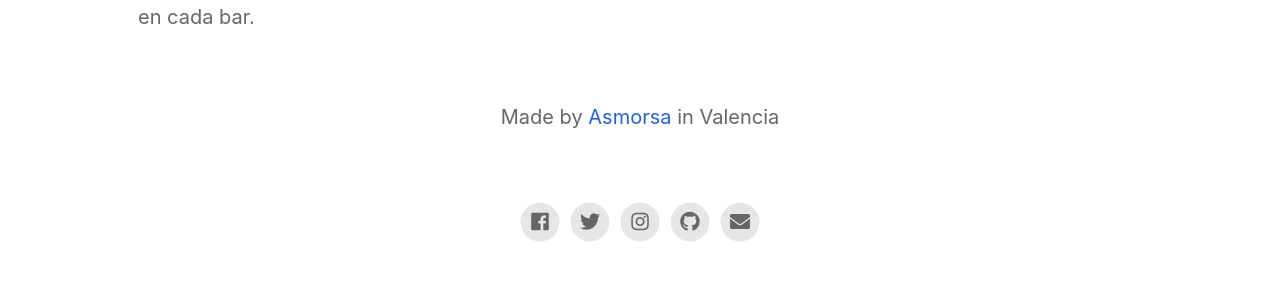
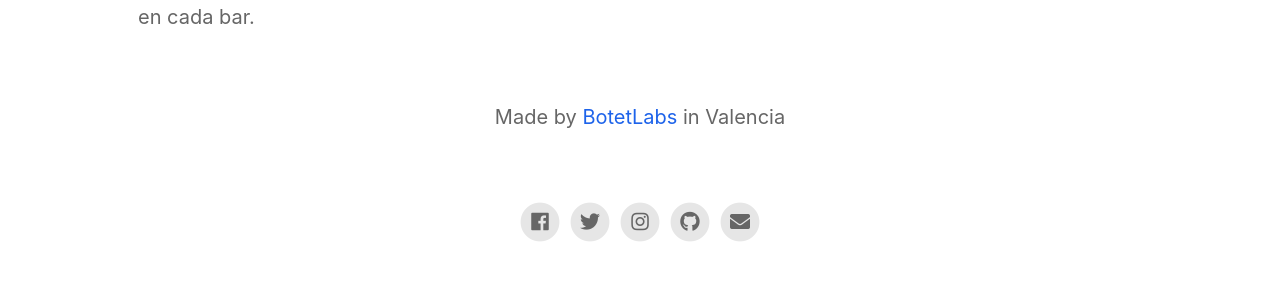
Before and after one commit to asmorsa/asmorsa.github.io, a Jekyll site: the page built from index.html, in a window 1280 px wide. Shown: the part 1321-1620 px from the top of the page. Built offline with Jekyll 4.4.1, drawn with Linux system fonts in a browser that asks for light colours; nearby versions of some CDN libraries.

Commit message:
Update _config.yml

```diff
--- a/_config.yml
+++ b/_config.yml
@@ -17,7 +17,7 @@ app_description                           : Los mejores bares de Valencia en la
 enable_smart_app_banner                   : true
 
 # Information About Yourself
-your_name                                 : Asmorsa
+your_name                                 : BotetLabs
 your_link                                 : https://asmorsa.com
 your_city                                 : Valencia
 email_address                             : contact@asmorsa.com
```
